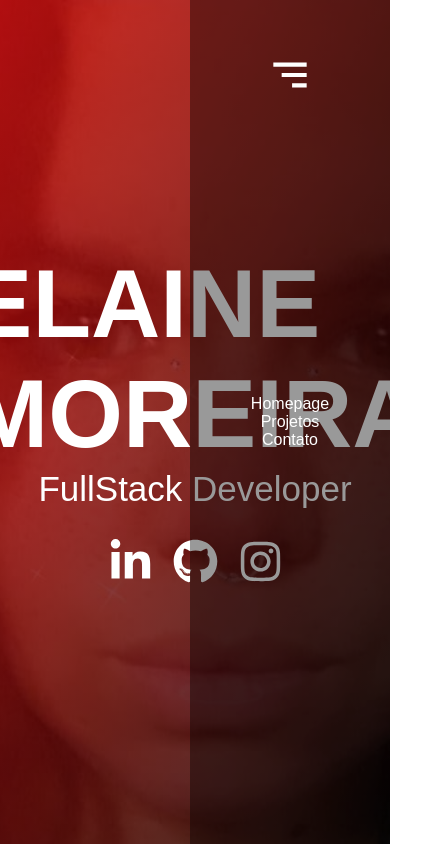
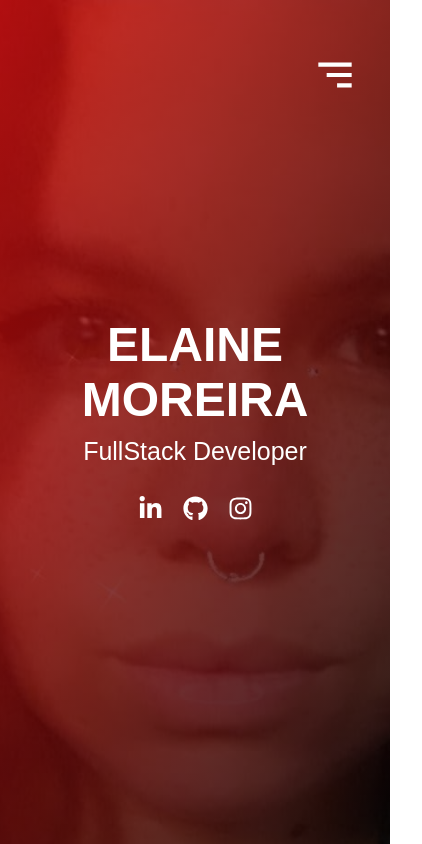
Before and after one commit to ElaineMoreira/my_portifolio, a React (Create React App) app: page / in a window 390 px wide. Shown: the whole page, 422 px wide, since content can reach past the window. Built offline with nearby package versions, Linux system fonts and the light colour scheme.

Commit message:
Termina homepage e adiciona @media para vizualizacao

```diff
--- a/src/components/Menu.js
+++ b/src/components/Menu.js
@@ -1,15 +1,36 @@
+import { useState } from "react";
 import { Link } from "react-router-dom";
 import { BiMenuAltRight } from "react-icons/bi";
+import { navbar } from "../data/navbar";
 
 const Menu = () => {
+    const [isOpen, setIsOpen] = useState(false)
+    const [links, setLinks] = useState(navbar)
     return (
         <>
-            <header className="header">
-                <div className="menu-btn">
-                    <button>
-                        <BiMenuAltRight />
-                    </button>
-                </div>
+            <div className="menu-btn">
+                <button onClick={() => setIsOpen(!isOpen)}>
+                    <BiMenuAltRight />
+                </button>
+            </div>
+
+            <header className={ `${ isOpen ? "header open" : "header" }` }>
+                <nav>
+                    <ul>
+                        {links.map((link) => {
+
+                            return (
+                                <li key={ link.id } onClick={() => setIsOpen(false)}>
+                                    <Link to={link.url}>{link.title}</Link>
+                                </li>
+                            )
+                        })}
+                    </ul>
+                </nav>
+            </header>
+            {/* primeiro jeito de fazer
+            { isOpen && (
+                <header className="header">
                 <nav>
                     <ul>
                         <li>
@@ -24,6 +45,7 @@ const Menu = () => {
                     </ul>
                 </nav>
             </header>
+            )} */}
         </>
     )
 }
--- /dev/null
+++ b/src/data/navbar.js
@@ -0,0 +1,19 @@
+import {v4 as uuidv4} from 'uuid';
+
+export const navbar = [
+    {
+        id: uuidv4(),
+        title: "Homepage",
+        url: "/"
+    },
+    {
+        id: uuidv4(),
+        title: "Projetos",
+        url: "projects"
+    },
+    {
+        id: uuidv4(),
+        title: "Contato",
+        url: "contacts"
+    }
+]
--- a/src/index.css
+++ b/src/index.css
@@ -3,7 +3,7 @@
 <link href="https://fonts.googleapis.com/css2?family=Manrope:wght@400;800&family=Quicksand:wght@300;500&display=swap" rel="stylesheet"> */
 :root {
   --background-image: linear-gradient(120deg, hsl(0, 88%, 45%, 0.8), rgba(0, 0, 0, 0.8));
-  --background-overlay: rgba(0, 0, 0, 0.4);
+  --background-overlay: rgba(0, 0, 0, 0.76);
 }
 
 * {
@@ -30,27 +30,34 @@ a {
   text-decoration: none;
   color: #fff;
 }
+/* menu header*/
+.menu-btn {
+  position: absolute;
+  right: 80px;
+  margin-top: 50px;
+  z-index: 9999999;
+}
+
+.menu-btn button {
+  background-color: transparent;
+  font-size: 50px;
+  color: #fff;
+  border: none;
+  cursor: pointer;
+}
 /* header */
 .header {
   position: absolute;
   right: 0;
-  height: 100%;
-  background-color: var(--background-overlay);
+  height: 0;
+  overflow: hidden;
   width: 200px;
+  transition: all 0.9s ease-in-out;
 }
 
-.header .menu-btn {
-  position: absolute;
-  left: 50%;
-  transform: translateX(-50%);
-  margin-top: 50px;
-}
-
-.header .menu-btn button {
-  background-color: transparent;
-  font-size: 50px;
-  color: #fff;
-  border: none;
+.header.open {
+  height: 100vh;
+  background-color: var(--background-overlay);
 }
 
 .header nav ul{
@@ -61,6 +68,12 @@ a {
   min-height: 100vh;
 
 }
+
+.header nav ul li {
+  margin: 20px 0;
+
+}
+
 /* homepage */
 .homepage {
   background: url("./me.png");
@@ -77,6 +90,7 @@ a {
   align-items: center;
   justify-content: center;
   flex-direction: column;
+  text-align: center;
 }
 
 .homepage .overlay h1 {
@@ -108,3 +122,29 @@ a {
 .homepage .overlay ul li a:hover {
   color: rgb(0, 0, 0)
 }
+
+/* vamos fazer um media_query */
+@media (max-width: 992px) {
+  .menu-btn {
+    right: 30px;
+  }
+  .homepage .overlay h1 {
+    font-size: 65px;
+
+  }
+
+@media (max-width: 500px) {
+  .homepage .overlay h1 {
+    font-size: 48px;
+
+  }
+  .homepage .overlay p {
+    font-size: 25px;
+    margin-top: 10px;
+  }
+  .homepage .overlay ul li a {
+    font-size: 25px;
+  }
+}
+
+}
```
